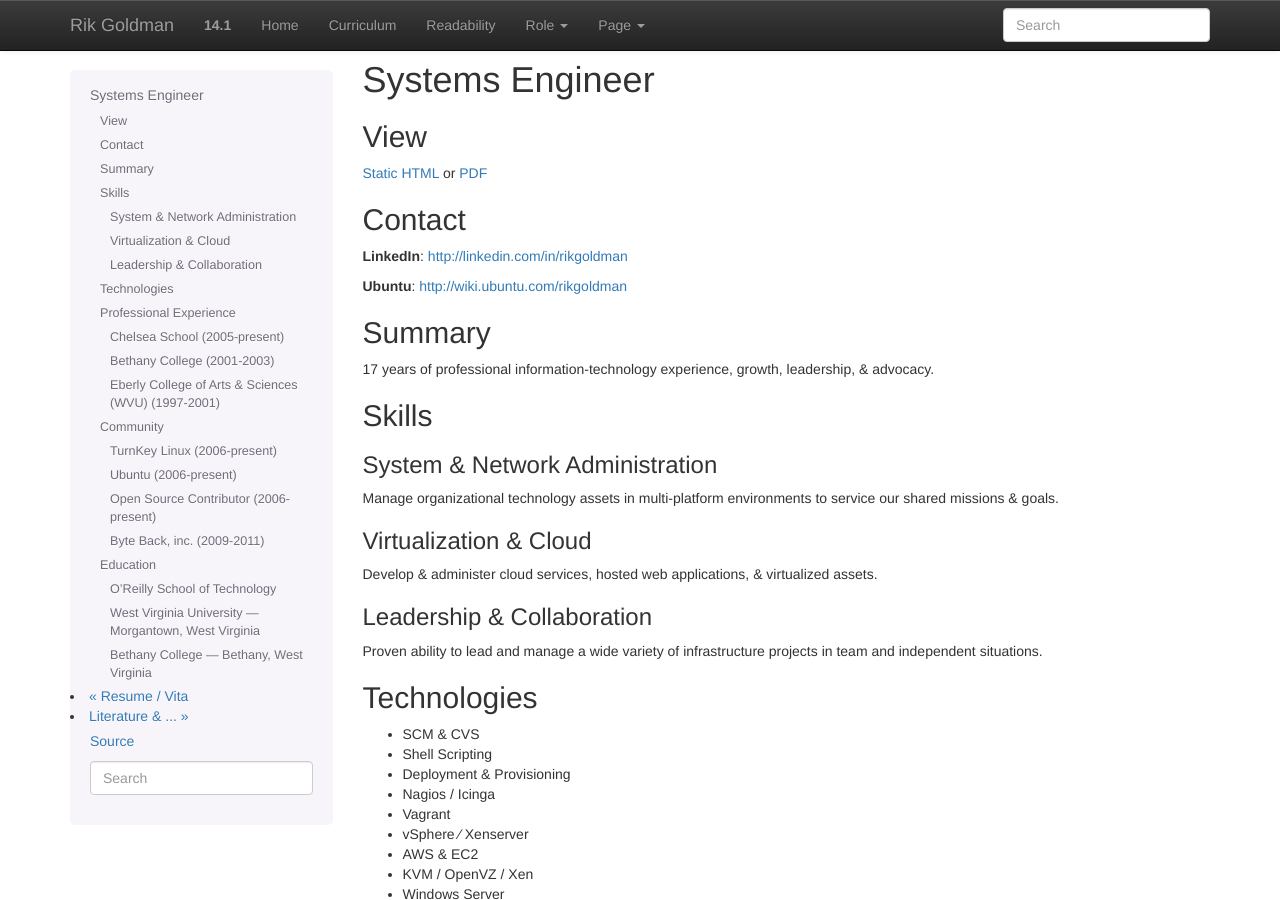
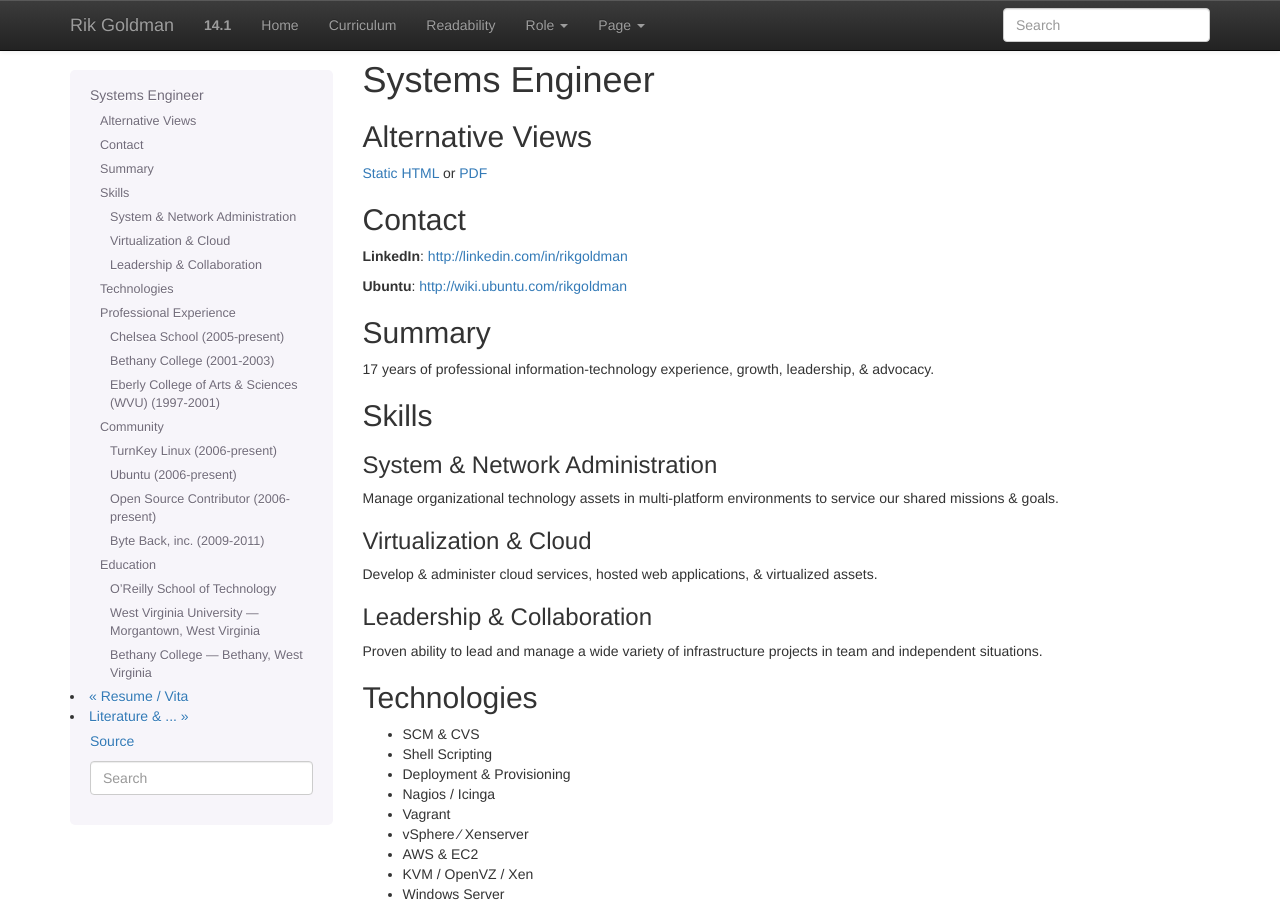
Before and after one commit to ghoulmann/breif-tech-resume, a Sphinx documentation site: the page built from source/technology.rst, in a window 1280 px wide and 900 px high. Built offline with Sphinx 7.4.7, drawn with Linux system fonts in a browser that asks for light colours; some of the changed lines change nothing that is shown.

Commit message:
adding links?

```diff
--- a/source/technology.rst
+++ b/source/technology.rst
@@ -2,8 +2,8 @@
 Systems Engineer
 ================
 
-View
-----
+Alternative Views
+-----------------
 
 `Static HTML`_ or PDF_
 
@@ -183,5 +183,5 @@
 *B.A. (English)* — **Magna Cum Laude, Honors, Dean's List**
 
 
-.. _PDF: http://9while9.com/vita/_static/rgoldman-consolidated-technology.pdf
-.. _Static HTML: http://9while9.com/vita/_static/rgoldman-consolidated-resume.pdf
+.. _PDF: http://9while9.com/vita/rgoldman-consolidated-technology.pdf
+.. _Static HTML: http://9while9.com/rgoldman-consolidated-resume.pdf
```
Also changed, not shown: 2 other files.
